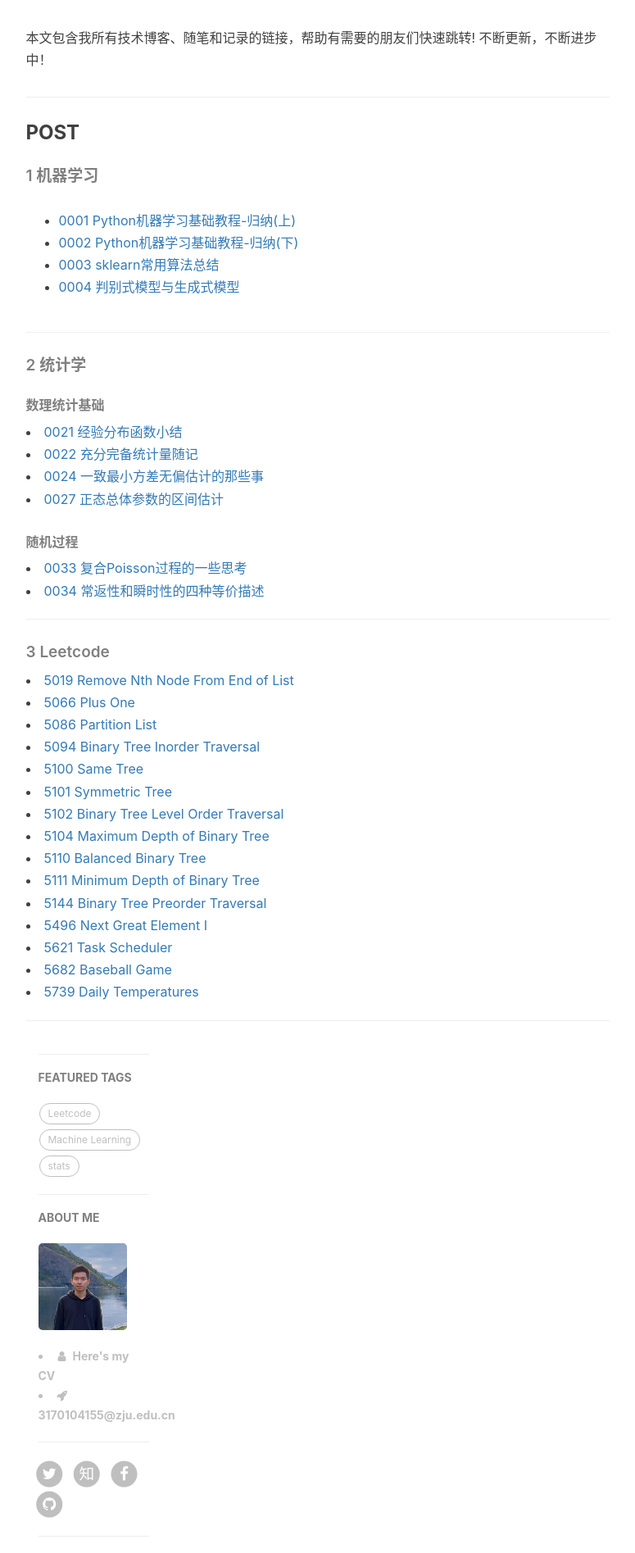
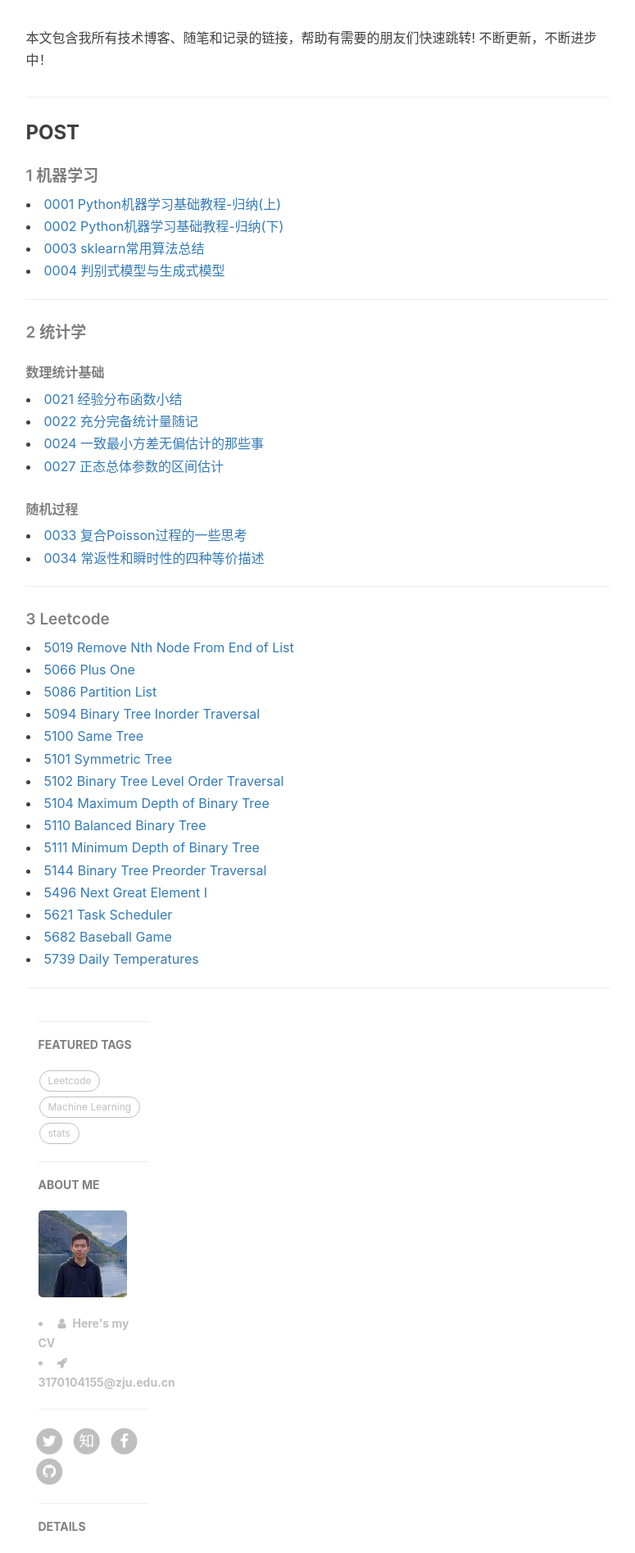
Before and after one commit to ZaccWu/ZaccWu.github.io, a Jekyll site: the page built from post list.html, in a window 1280 px wide. Shown: the part 491-2386 px from the top of the page at 82% size, without its empty margins (136-911 px from the left). Built offline with Jekyll 4.4.1, drawn with Linux system fonts in a browser that asks for light colours; nearby versions of some CDN libraries; comment, search, counter and statistics services are not loaded.

Commit message:
Update post list.html

```diff
--- a/post list.html
+++ b/post list.html
@@ -23,14 +23,10 @@
     <h3>POST</h3>
 
     <h5>1 机器学习</h5>
-    <p>
-    <ul>
     <li><a href="https://tinky2013.github.io/2019/04/08/Python%E6%9C%BA%E5%99%A8%E5%AD%A6%E4%B9%A0%E5%9F%BA%E7%A1%80%E6%95%99%E7%A8%8B-%E5%BD%92%E7%BA%B3(%E4%B8%8A)/">0001 Python机器学习基础教程-归纳(上)</a> </li>
     <li><a href="https://tinky2013.github.io/2019/04/09/Python%E6%9C%BA%E5%99%A8%E5%AD%A6%E4%B9%A0%E5%9F%BA%E7%A1%80%E6%95%99%E7%A8%8B-%E5%BD%92%E7%BA%B3(%E4%B8%8B)/">0002 Python机器学习基础教程-归纳(下)</a> </li>
     <li><a href="https://tinky2013.github.io/2019/08/04/sklearn%E5%B8%B8%E7%94%A8%E7%AE%97%E6%B3%95%E6%80%BB%E7%BB%93/">0003 sklearn常用算法总结</a></li>
     <li><a href="https://tinky2013.github.io/2019/07/11/%E5%88%A4%E5%88%AB%E5%BC%8F%E6%A8%A1%E5%9E%8B%E4%B8%8E%E7%94%9F%E6%88%90%E5%BC%8F%E6%A8%A1%E5%9E%8B/">0004 判别式模型与生成式模型</a></li>
-    </ul>
-    </p>
 
     <hr>
     <h5>2 统计学</h5>
```
